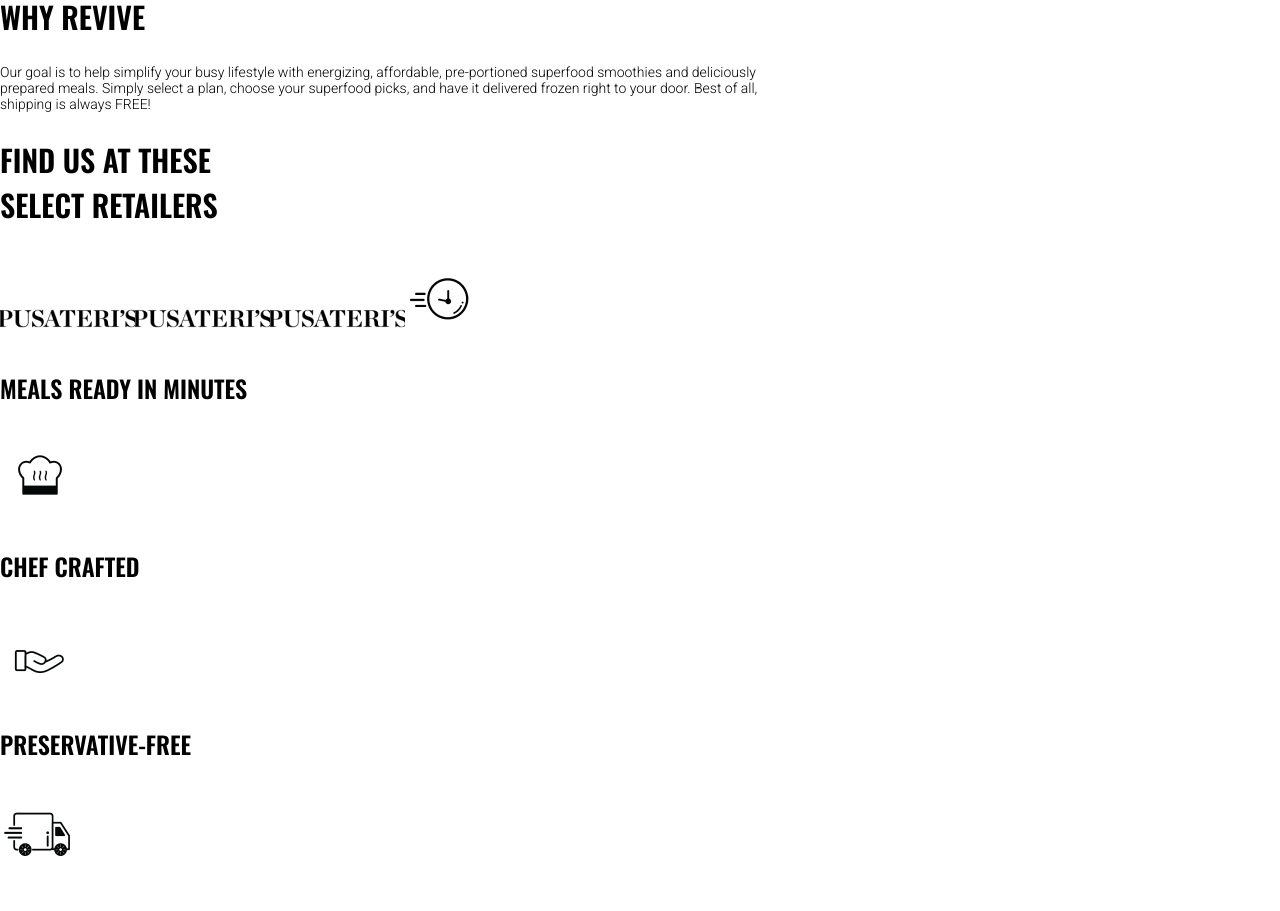
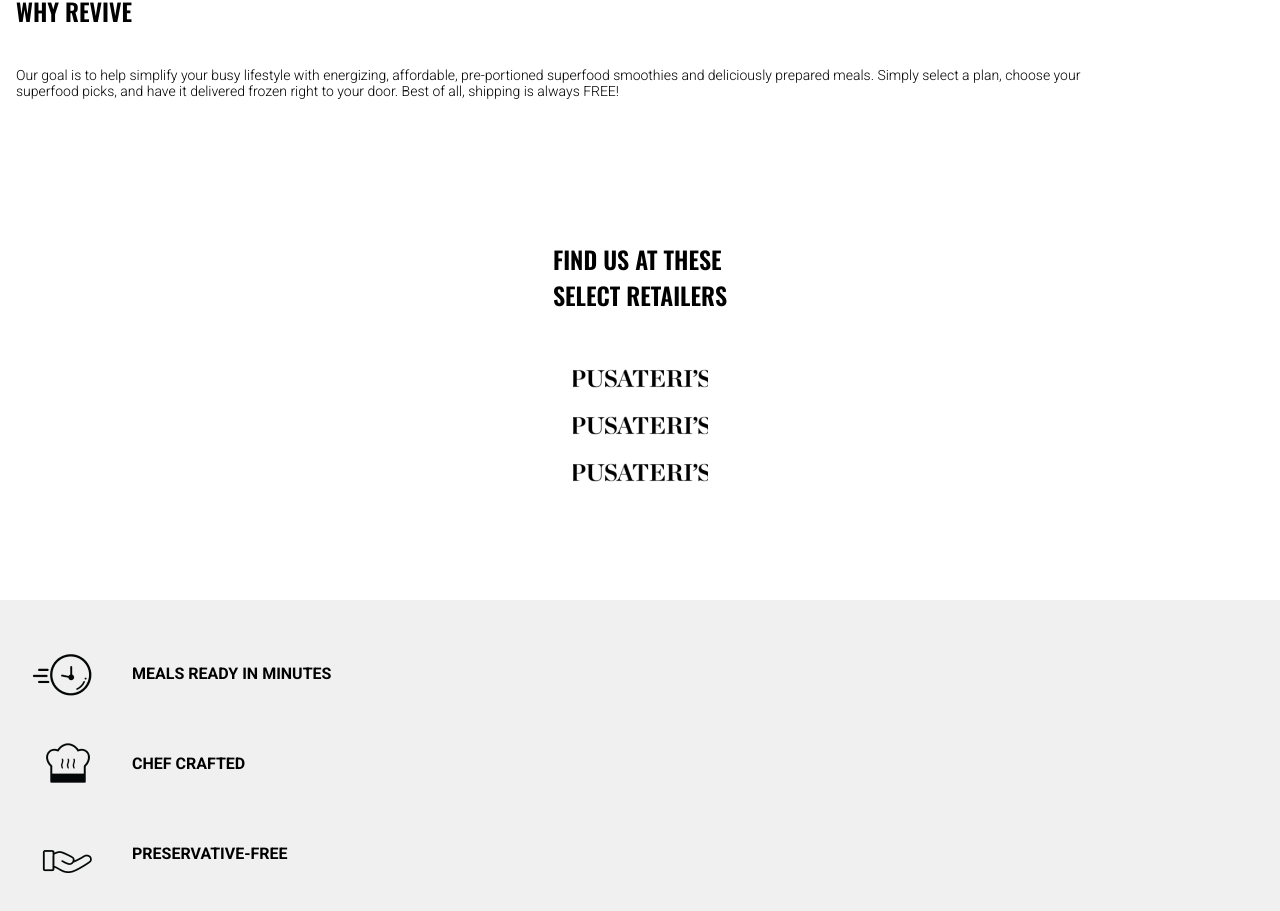
Before and after one commit to ngunner15/revive-assignment, a React (Create React App) app: page / in a window 1280 px wide. Shown: the part 1617-2528 px from the top of the page. Built offline with nearby package versions, Linux system fonts and the light colour scheme.

Commit message:
Create blocks and minor additions

```diff
--- a/src/components/WhyRevive.jsx
+++ b/src/components/WhyRevive.jsx
@@ -1,20 +1,36 @@
+import '../styles/why-revive.css';
+
 export default function WhyRevive(props) {
-  return(
-    <div>
-      <h2>WHY REVIVE</h2>
+  return (
+    <div className="why-revive">
+      <div className="why-revive-title">
+        <h3>WHY REVIVE</h3>
         <p>Our goal is to help simplify your busy lifestyle with energizing, affordable, pre-portioned superfood smoothies and deliciously prepared meals. Simply select a plan, choose your superfood picks, and have it delivered frozen right to your door. Best of all, shipping is always FREE!</p>
-      <h2>FIND US AT THESE <br/> SELECT RETAILERS</h2>
+      </div>
+      <div className="pusateris">
+        <h3 className="find-us">FIND US AT THESE <br /> SELECT RETAILERS</h3>
         <img src="pusateris.png" alt="Pusateris" />
         <img src="pusateris.png" alt="Pusateris" />
         <img src="pusateris.png" alt="Pusateris" />
+      </div>
+      <div className="information">
+        <div className="info-block">
           <img src="logo/clock.png" alt="Clock" />
-      <h3>MEALS READY IN MINUTES</h3>
+          <h4>MEALS READY IN MINUTES</h4>
+        </div>
+        <div className="info-block">
           <img src="logo/chef's-hat.png" alt="Chef's Hat" />
-      <h3>CHEF CRAFTED</h3>
+          <h4>CHEF CRAFTED</h4>
+        </div>
+        <div className="info-block">
           <img src="logo/hand.png" alt="Hand" />
-      <h3>PRESERVATIVE-FREE</h3>
+          <h4>PRESERVATIVE-FREE</h4>
+        </div>
+        <div className="info-block">
           <img src="logo/truck.png" alt="Truck" />
-      <h3>ALWAYS FREE SHIPPING</h3>
+          <h4>ALWAYS FREE SHIPPING</h4>
+        </div>
+      </div>
     </div>
   );
 }
```
Lines whose indentation alone changed are shown as unchanged.
